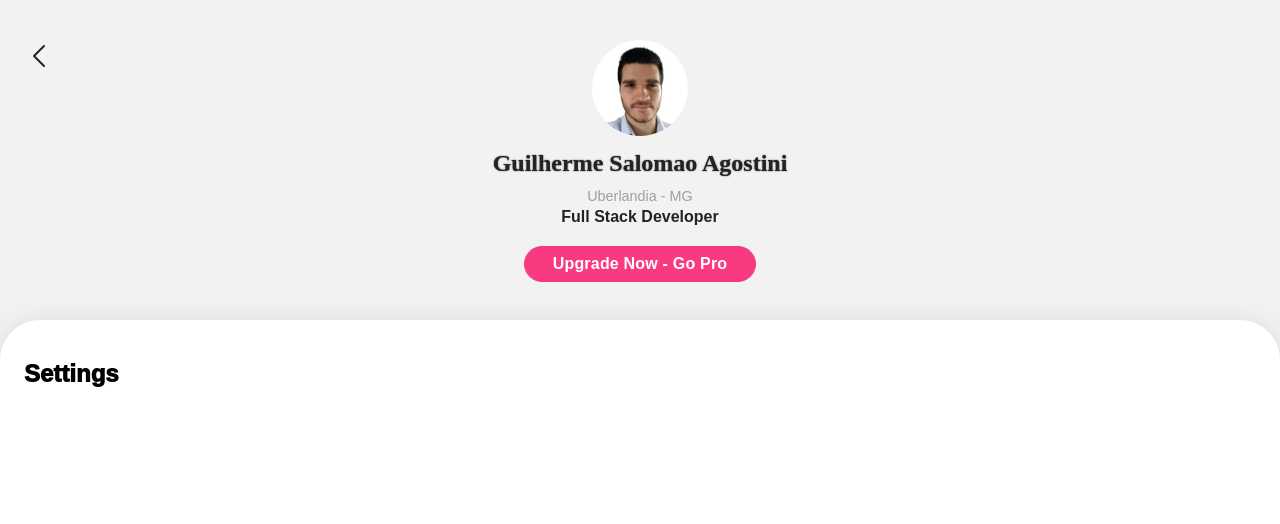
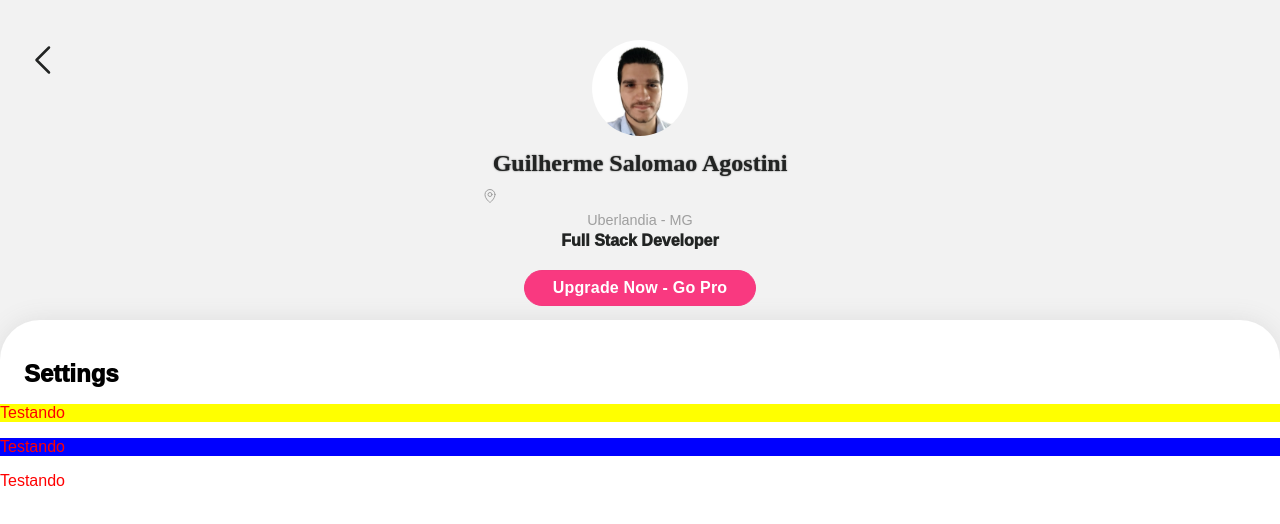
Before and after one commit to gui-sa/Bioma_Investimentos, a React (Create React App) app in the folder FirstChallenge/mobilebiomatech/: page / in a window 1280 px wide. Shown: the top 524 px of the page. Built offline with nearby package versions, Linux system fonts and the light colour scheme.

Commit message:
tests for components of buttons.

```diff
--- a/FirstChallenge/mobilebiomatech/src/App.css
+++ b/FirstChallenge/mobilebiomatech/src/App.css
@@ -75,7 +75,7 @@ h1 {
     font-family:sans-serif;
     font-size: 2vh;
     font-style : normal;
-    font-weight:800;
+    font-weight:1000;
     color: #222423;
     text-align: center;
     display: block;
--- a/FirstChallenge/mobilebiomatech/src/App.js
+++ b/FirstChallenge/mobilebiomatech/src/App.js
@@ -1,13 +1,14 @@
-import {CaretLeft} from "phosphor-react";
+import {CaretLeft, MapPin} from "phosphor-react";
 import './App.css';
 import BigButton from './components/BigButton';
+import TextIcon from "./components/TextIcon";
 import React from 'react';
 
 function App() {
   return (
     <div className="App">
       <nav>
-        <CaretLeft size={32} color="#222423" />
+        <CaretLeft size={"5vh"} color="#222423" />
       </nav>
       <header className='profileHeader'>
         <div id="profileImg">
@@ -15,15 +16,19 @@ function App() {
         </div>
         <main>
           <h1>Guilherme Salomao Agostini</h1>
+          <MapPin size={"2vh"} color="#9f9f9f"/>
           <address>Uberlandia - MG</address>
           <p>Full Stack Developer</p>
         </main>
         <footer>
-          <BigButton text="Upgrade Now - Go Pro" />
+          <BigButton text="Upgrade Now - Go Pro"/>
         </footer>
       </header>
       <aside className='settings'>
         <h2>Settings</h2>
+        <TextIcon cor="yellow"/>
+        <TextIcon cor="blue"/>
+        <TextIcon/>
       </aside>
     </div>
   );
--- /dev/null
+++ b/FirstChallenge/mobilebiomatech/src/components/TextIcon.js
@@ -0,0 +1,28 @@
+import React from 'react'
+import style from './TextIcon.module.css'
+
+function TextIcon({ cor }) {
+    if (cor === "yellow") {
+        return(
+            <div className={style.TextIcon}>
+                <p className={style.redbutton}>Testando</p>
+            </div>
+        );
+    }
+    if (cor === "blue") {
+        return(
+            <div className={style.TextIcon}>
+                <p className={style.bluebutton}>Testando</p>
+            </div>
+        );
+    };
+    return(
+        <div className={style.TextIcon}>
+            <p>Testando</p>
+        </div>
+    );
+
+
+};
+
+export default TextIcon;
--- /dev/null
+++ b/FirstChallenge/mobilebiomatech/src/components/TextIcon.module.css
@@ -0,0 +1,11 @@
+.TextIcon p{
+    color:red;
+}
+
+.redbutton{
+    background-color:yellow;
+}
+
+.bluebutton{
+    background-color:blue;
+}
```
